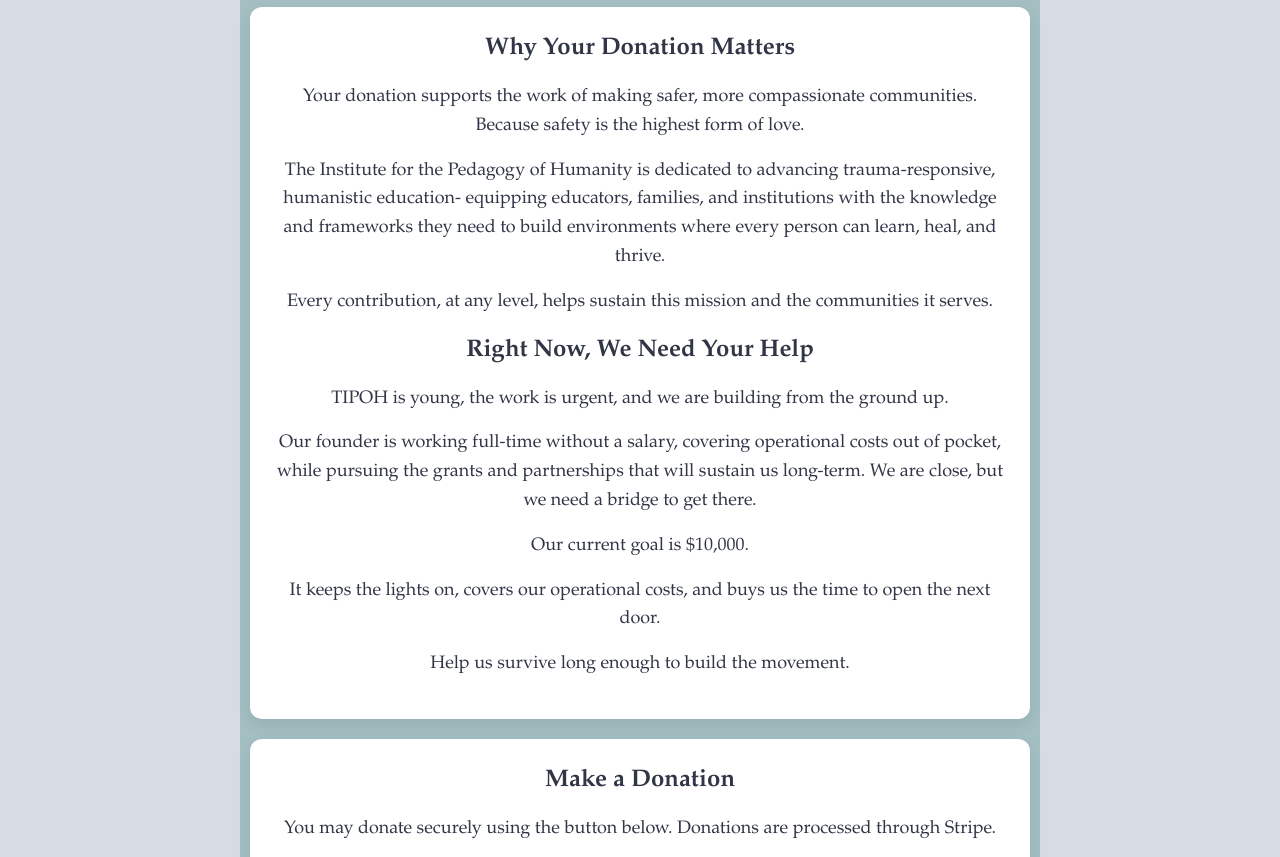
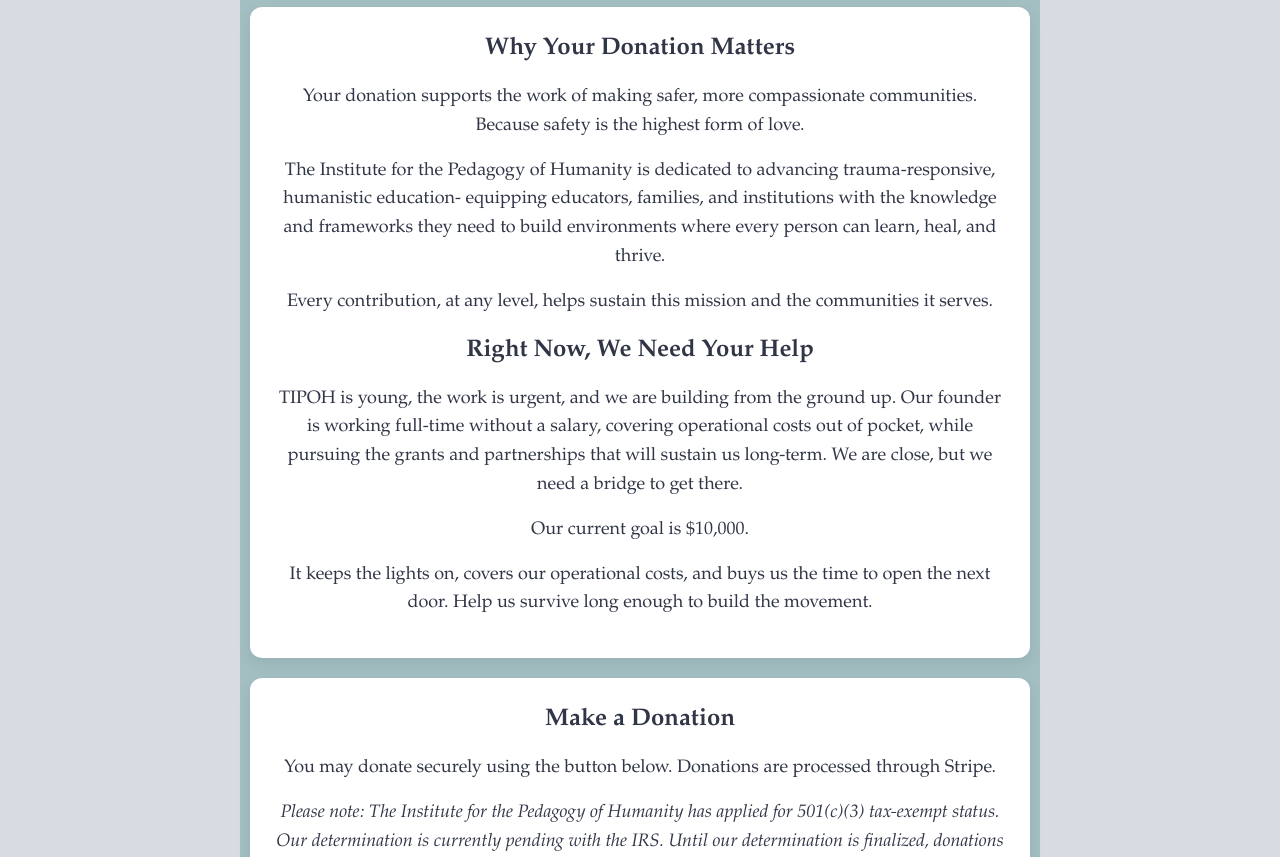
Before and after one commit to projichan/tipoh, a plain HTML site: page donate.html in a window 1280 px wide. Shown: the part 194-1051 px from the top of the page. Drawn offline with Linux system fonts and the light colour scheme.

Commit message:
Update donate.html

```diff
--- a/donate.html
+++ b/donate.html
@@ -82,9 +82,7 @@
         <h2>Right Now, We Need Your Help</h2>
 
         <p>TIPOH is young, the work is urgent, and we are building from the ground up.
-        </p>
-
-        <p> Our founder is working full-time without a salary,
+          Our founder is working full-time without a salary,
           covering operational costs out of pocket,
           while pursuing the grants and partnerships that will sustain us long-term.
           We are close, but we need a bridge to get there.
@@ -94,9 +92,7 @@
         </p>
         <p> It keeps the lights on, covers our operational costs,
           and buys us the time to open the next door.
-        </p>
-
-         <p> Help us survive long enough to build the movement.
+           Help us survive long enough to build the movement.
          </p>
       </div>
 
```
